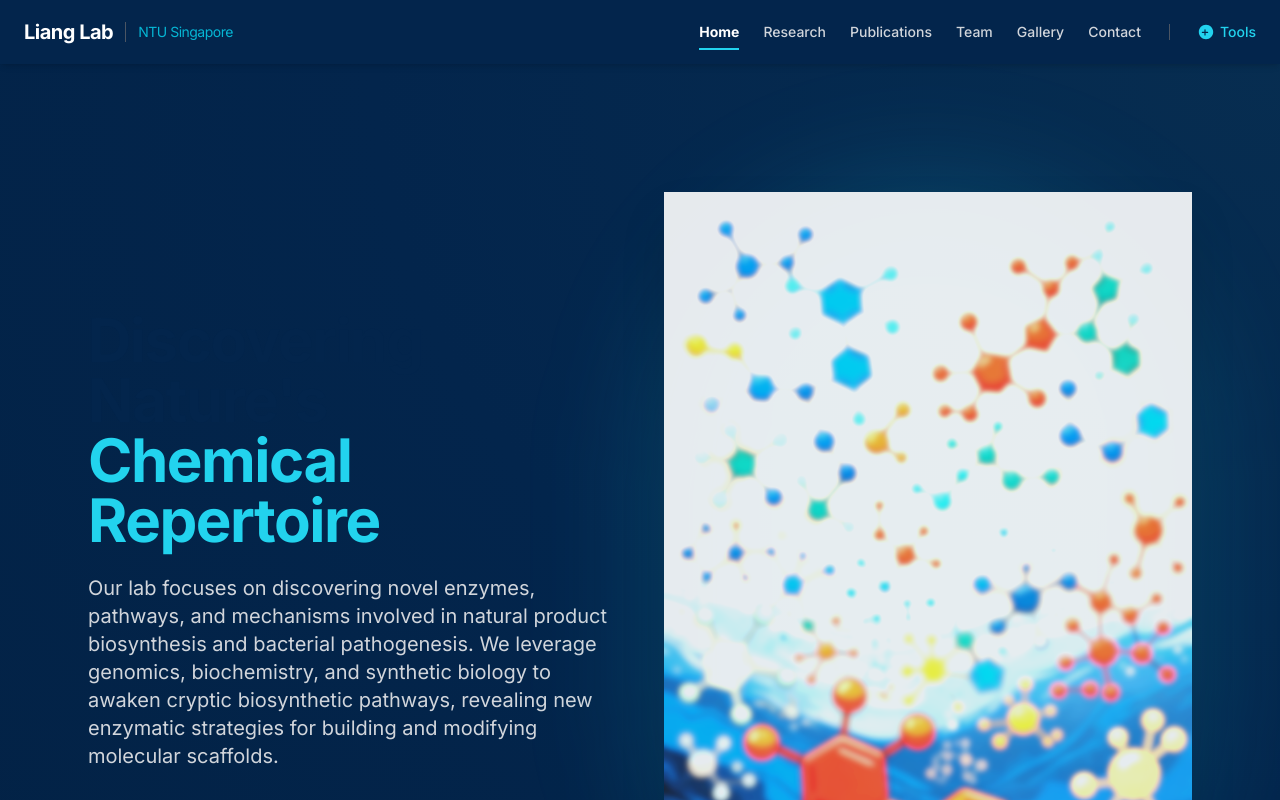
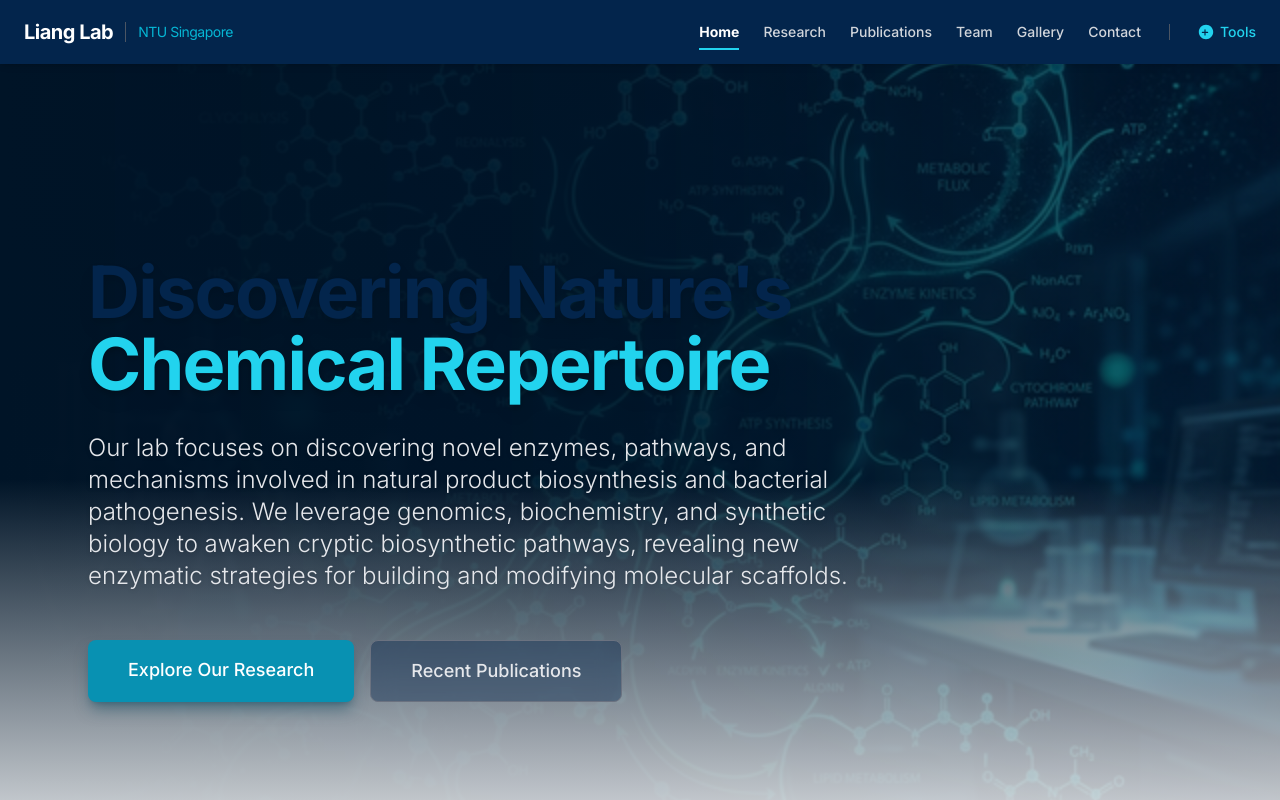
Before and after one commit to chenweilie/liang-lab-protein-card, a React (Vite) app: page / in a window 1280 px wide. Shown: the top 800 px of the page. Built offline with nearby package versions, Linux system fonts and the light colour scheme.

Commit message:
style: blend high-definition hero image into homepage background

```diff
--- a/src/pages/HomePage.tsx
+++ b/src/pages/HomePage.tsx
@@ -4,40 +4,36 @@ export default function HomePage() {
   return (
     <div className="min-h-screen bg-white">
       {/* Hero Section */}
-      <section className="relative bg-navy-900 text-white py-24 md:py-32 overflow-hidden">
-        <div className="absolute inset-0 z-0 opacity-20 bg-[radial-gradient(ellipse_at_top_right,_var(--tw-gradient-stops))] from-cyan-900 via-navy-900 to-navy-950"></div>
+      <section className="relative bg-navy-950 text-white py-32 md:py-48 overflow-hidden">
+        {/* Background Image with Overlay */}
+        <div className="absolute inset-0 z-0">
+          <img
+            src="/images/hero-bg.png"
+            alt="Molecular Network Background"
+            className="w-full h-full object-cover opacity-40 mix-blend-screen"
+          />
+          {/* Gradient Overlays for blending to background color and text legibility */}
+          <div className="absolute inset-0 bg-gradient-to-r from-navy-950 via-navy-950/80 to-transparent"></div>
+          <div className="absolute inset-0 bg-gradient-to-t from-gray-50 via-transparent to-transparent"></div>
+        </div>
+
         <div className="container mx-auto px-6 relative z-10 max-w-6xl">
-          <div className="flex flex-col md:flex-row items-center gap-12">
-
-            {/* Left Content */}
-            <div className="flex-1">
-              <h1 className="text-4xl md:text-6xl font-extrabold tracking-tight mb-6 leading-tight">
+          <div className="max-w-3xl">
+            <h1 className="text-5xl md:text-7xl font-extrabold tracking-tight mb-8 leading-tight drop-shadow-lg">
               Discovering Nature's <br className="hidden md:block" />
-                <span className="text-cyan-400">Chemical Repertoire</span>
+              <span className="text-cyan-400 drop-shadow-md">Chemical Repertoire</span>
             </h1>
-              <p className="text-lg md:text-xl text-gray-300 max-w-2xl leading-relaxed mb-10">
+            <p className="text-xl md:text-2xl text-gray-200 leading-relaxed mb-12 drop-shadow font-light">
               Our lab focuses on discovering novel enzymes, pathways, and mechanisms involved in natural product biosynthesis and bacterial pathogenesis. We leverage genomics, biochemistry, and synthetic biology to awaken cryptic biosynthetic pathways, revealing new enzymatic strategies for building and modifying molecular scaffolds.
             </p>
             <div className="flex flex-wrap gap-4">
-                <Link to="/research" className="bg-cyan-600 hover:bg-cyan-500 text-white font-medium py-3 px-8 rounded transition-colors duration-200 shadow-lg shadow-cyan-900/50">
+              <Link to="/research" className="bg-cyan-600 hover:bg-cyan-500 text-white font-medium py-4 px-10 rounded-lg transition-colors duration-200 shadow-lg shadow-cyan-900/50 text-lg">
                 Explore Our Research
               </Link>
-                <Link to="/publications" className="bg-transparent border border-gray-500 hover:border-white text-gray-300 hover:text-white font-medium py-3 px-8 rounded transition-all duration-200">
+              <Link to="/publications" className="bg-navy-900/40 backdrop-blur-md border border-gray-500 hover:border-white text-gray-200 hover:text-white font-medium py-4 px-10 rounded-lg transition-all duration-200 text-lg">
                 Recent Publications
               </Link>
             </div>
-            </div>
-
-            {/* Right Image */}
-            <div className="flex-1 w-full max-w-md md:max-w-full relative">
-              <div className="absolute inset-0 bg-cyan-400/20 blur-3xl rounded-full"></div>
-              <img
-                src="/images/research/molecular-art.png"
-                alt="Molecular Network Art"
-                className="relative z-10 w-full h-auto object-contain drop-shadow-2xl opacity-90 hover:opacity-100 transition-opacity duration-500"
-              />
-            </div>
-
           </div>
         </div>
       </section>
```
Also changed, not shown: public/images/hero-bg.png (added). Lines whose indentation alone changed are shown as unchanged.
